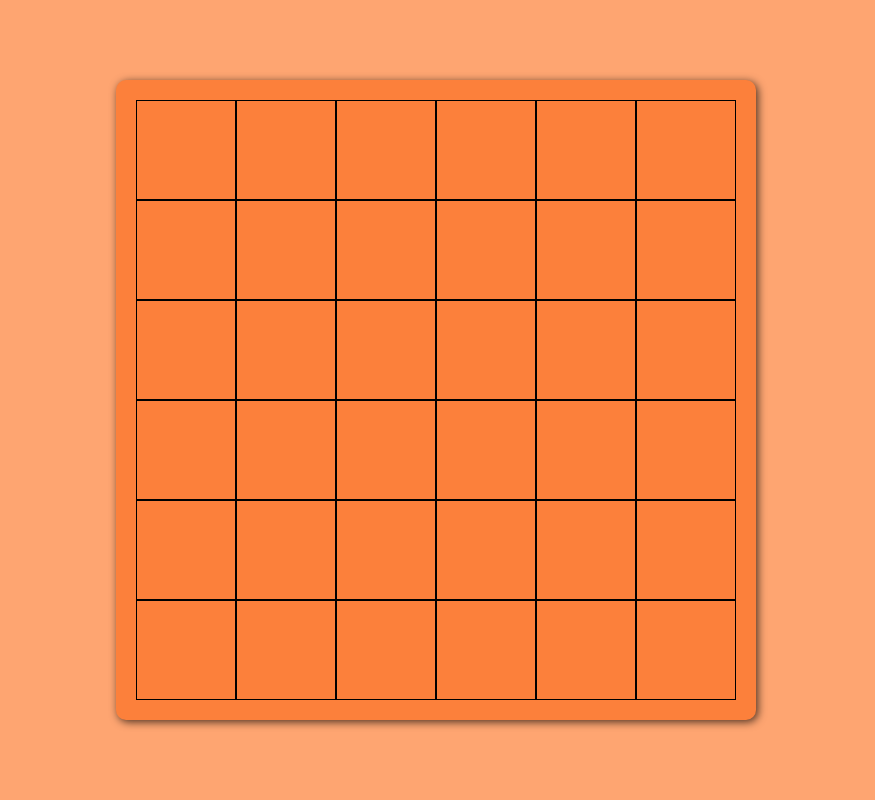
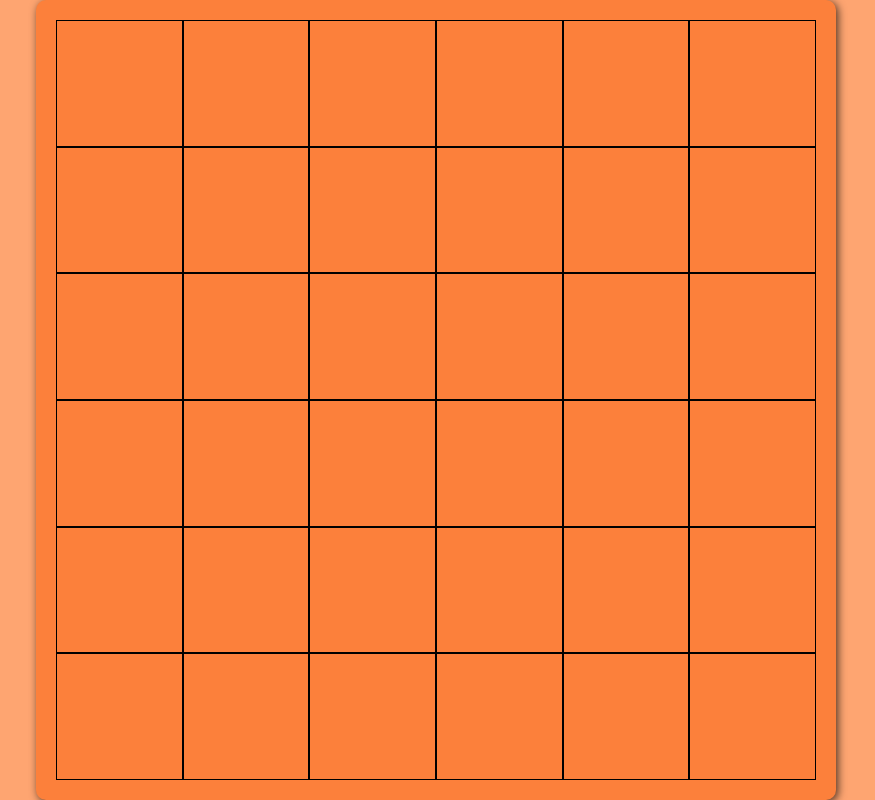
Before and after one commit to fabrynet/js-jq-ajax-grigliaquad, a plain HTML site: page index.html in a window 1280 px wide. Shown: the whole page, without its empty margins (204-1079 px from the left). Drawn offline with nearby package versions, Linux system fonts and the light colour scheme.

Commit message:
Versione alternativa. Disegno i quadrati con JS e Handlebars.

```diff
--- a/css/master.css
+++ b/css/master.css
@@ -39,7 +39,8 @@ ul {
   align-items: center;
 }
 .modal {
-  min-width: 300px;
+  width: 800px;
+  height: 800px;
   background-color: #FC803B;
   border-radius: 10px;
   text-align: center;
@@ -79,12 +80,13 @@ ul {
   display: flex;
 }
 .square {
-  width: 100px;
-  height: 100px;
-  border: 1px solid black;
+  float: left;
   display: flex;
   justify-content: center;
   align-items: center;
+  width: calc(100% / 6);
+  height: calc(100% / 6);
+  border: 1px solid black;
 }
 .square.yellow {
   background-color: yellow;
--- a/index.html
+++ b/index.html
@@ -8,70 +8,17 @@
     <script src="https://ajax.googleapis.com/ajax/libs/jquery/3.3.1/jquery.min.js"></script>
     <script src="https://cdnjs.cloudflare.com/ajax/libs/handlebars.js/4.7.6/handlebars.min.js"></script>
     <script type="text/javascript" src="js/script.js"></script>
-    <script id="int-template" type="text/x-handlebars-template">
+    <!-- <script id="int-template" type="text/x-handlebars-template">
       <span class="target {{ type }}">{{ int }}</span>
+    </script> -->
+    <script id="square-template" type="text/x-handlebars-template">
+      <div class="square"></div>
     </script>
   </head>
   <body>
     <div class="container">
       <div class="modal">
-
-        <div class="row">
-          <div class="square"></div>
-          <div class="square"></div>
-          <div class="square"></div>
-          <div class="square"></div>
-          <div class="square"></div>
-          <div class="square"></div>
-        </div>
-
-        <div class="row">
-          <div class="square"></div>
-          <div class="square"></div>
-          <div class="square"></div>
-          <div class="square"></div>
-          <div class="square"></div>
-          <div class="square"></div>
-        </div>
-
-        <div class="row">
-          <div class="square"></div>
-          <div class="square"></div>
-          <div class="square"></div>
-          <div class="square"></div>
-          <div class="square"></div>
-          <div class="square"></div>
-        </div>
-
-        <div class="row">
-          <div class="square"></div>
-          <div class="square"></div>
-          <div class="square"></div>
-          <div class="square"></div>
-          <div class="square"></div>
-          <div class="square"></div>
-        </div>
-
-        <div class="row">
-          <div class="square"></div>
-          <div class="square"></div>
-          <div class="square"></div>
-          <div class="square"></div>
-          <div class="square"></div>
-          <div class="square"></div>
-        </div>
-
-        <div class="row">
-          <div class="square"></div>
-          <div class="square"></div>
-          <div class="square"></div>
-          <div class="square"></div>
-          <div class="square"></div>
-          <div class="square"></div>
-        </div>
-
       </div>
-
     </div>
   </body>
 </html>
--- a/js/script.js
+++ b/js/script.js
@@ -6,6 +6,17 @@
 // Il numero ottenuto appare al centro
 // del quadrato
 
+// disegno la griglia 6x6 di quadrati
+function drawSquares () {
+  var template = $('#square-template').html();
+  var compiled = Handlebars.compile(template);
+  var squareHTML = compiled();
+  var target = $('.modal');
+  for (var i = 0; i < 36; i++) {
+    target.append(squareHTML);
+  }
+}
+
 function addListeners () {
   var square = $('.square');
   square.click(getInt);
@@ -13,15 +24,17 @@ function addListeners () {
 
 function getInt () {
 
-  var template = $('#int-template').html();
-  var compiled = Handlebars.compile(template);
+  // var template = $('#int-template').html();
+  // var compiled = Handlebars.compile(template);
 
   var square = $(this);
-  var target = square.find('.target');
+  var isClicked = square.hasClass('clicked');
+  // var target = square.find('.target');
 
-  if (target.length==0) {
-    square.empty();
+  // if (target.length==0) {
+    // square.empty();
     // square.removeClass('yellow green');
+  if (!isClicked) {
 
     $.ajax({
       url: 'https://flynn.boolean.careers/exercises/api/random/int',
@@ -32,17 +45,24 @@ function getInt () {
         var int = data['response'];
         // console.log(int);
         if (success) {
-          var objInt = {
-            'int': int
-          }
+          square.append('<h1>' + int + '</h1>');
+          square.addClass('clicked');
           if (int <= 5) {
-            square.addClass('yellow');
-          } else {
-            square.addClass('green');
-          }
-          // console.log(objInt);
-          var intHTML = compiled(objInt);
-          square.append(intHTML);
+             square.addClass('yellow');
+           } else {
+             square.addClass('green');
+           }
+          // var objInt = {
+          //   'int': int
+          // }
+          // if (int <= 5) {
+          //   square.addClass('yellow');
+          // } else {
+          //   square.addClass('green');
+          // }
+          // // console.log(objInt);
+          // var intHTML = compiled(objInt);
+          // square.append(intHTML);
         } else {
           alert('Attenzione ' + success);
         }
@@ -58,6 +78,7 @@ function getInt () {
 }
 
 function init () {
+  drawSquares();
   addListeners();
 }
 
```
